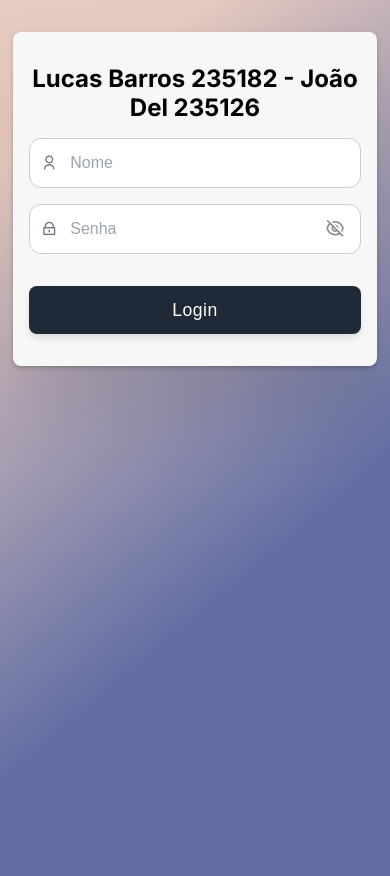
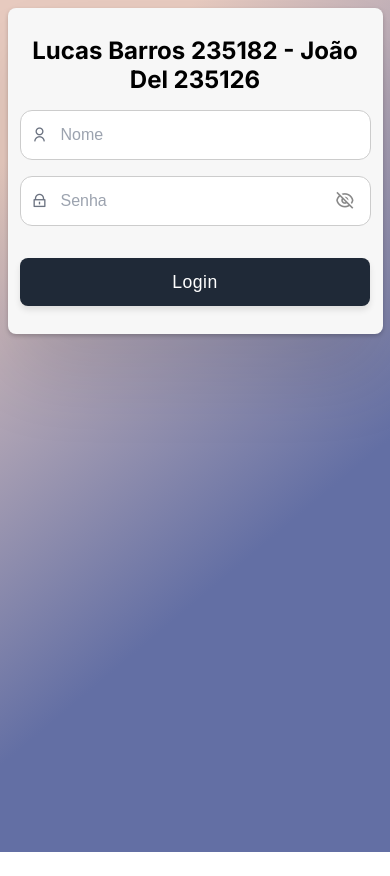
Before and after one commit to 21lucasbarros/front-end-todo-app, an Angular app: page / in a window 390 px wide. After the commit the page ends 852 px from the top, so only its background shows below. Built offline with nearby package versions, Linux system fonts and the light colour scheme.

Commit message:
feat: adjust modal styling for improved responsiveness and scrollbar customization.

```diff
--- a/src/app/app.component.css
+++ b/src/app/app.component.css
@@ -1,19 +1,56 @@
 .main {
   max-width: 550px;
   width: 85%;
-  margin: 2rem auto;
+  margin: 1rem auto;
   padding: 1rem;
   background-color: #f7f7f7;
   border-radius: 8px;
   box-shadow: 0 2px 4px 0 rgba(0, 0, 0, 0.2), 0 2.5rem 5rem 0 rgba(0, 0, 0, 0.1);
-  max-height: calc(100vh - 6rem);
+  max-height: calc(100vh - 4rem);
   display: flex;
   flex-direction: column;
+  overflow: hidden;
+}
+
+@media screen and (max-width: 480px) {
+  .main {
+    width: 90%;
+    margin: 0.5rem auto;
+    padding: 0.75rem;
+    max-height: calc(100vh - 2rem);
+  }
+  h1 {
+    font-size: 1.3rem;
+  }
+  .btn-primary {
+    padding: 0.75rem;
+    font-size: 1rem;
+  }
+  .lg-text-input {
+    padding: 10px 14px 10px 36px;
+  }
+  ul {
+    max-height: calc(100vh - 18rem);
+    gap: 10px;
+  }
+}
+
+@media screen and (min-width: 481px) and (max-width: 599px) {
+  .main {
+    width: 80%;
+  }
 }
 
 @media screen and (min-width: 600px) {
   .main {
     width: 70%;
+  }
+}
+
+@media screen and (min-width: 768px) {
+  .main {
+    margin: 2rem auto;
+    max-height: calc(100vh - 6rem);
   }
 }
 
@@ -158,6 +195,26 @@ ul {
   max-height: calc(100vh - 20rem);
   flex-grow: 1;
   margin: 1rem 0;
+  padding-right: 8px;
+  box-sizing: border-box;
+}
+
+ul::-webkit-scrollbar {
+  width: 8px;
+}
+
+ul::-webkit-scrollbar-track {
+  background: #f1f1f1;
+  border-radius: 4px;
+}
+
+ul::-webkit-scrollbar-thumb {
+  background: #888;
+  border-radius: 4px;
+}
+
+ul::-webkit-scrollbar-thumb:hover {
+  background: #555;
 }
 
 ul li {
```
